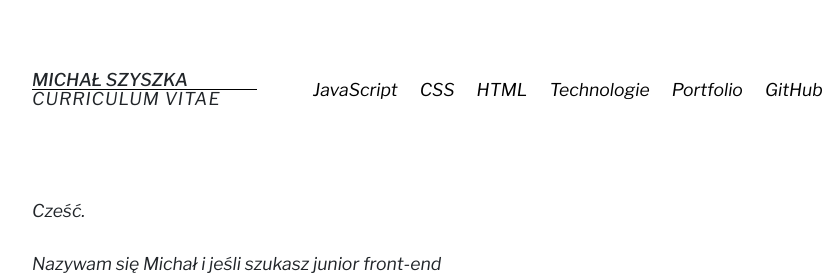
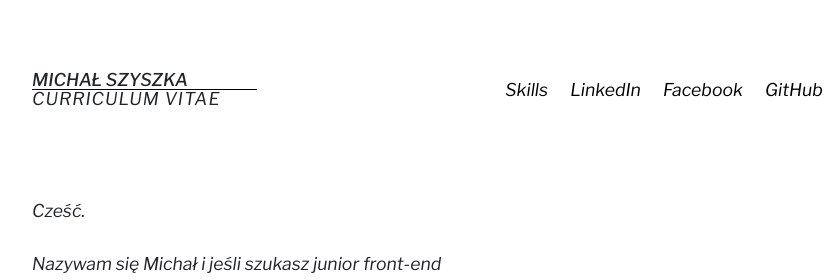
Before and after one commit to mszyszka/Curriculum-Vitae, a plain HTML site: page index-kropki.html in a window 1280 px wide. Shown: the top 280 px of the page, 123-963 px from the left. Drawn offline with nearby package versions, Linux system fonts and the light colour scheme.

Commit message:
I fixed menu for width over 992px

```diff
--- a/css/style.css
+++ b/css/style.css
@@ -391,8 +391,9 @@ footer {
         margin-top: 55px;
     }
     .navContainer {
-        float: left;   /*over 1200 px float : right*/
-        margin-top: 50px; /*over 1200 px margin-top : -21px*/
+    display: inline-block;
+    float: right;
+    margin-top: -20px;
 
     }
 
@@ -431,7 +432,6 @@ footer {
     }
     .navContainer .navMenu li {
         display: inline-block;
-        padding: 10px 15px; /*over 1200 px padding : 10px*/
     }
     .navContainer .navMenu li:first-child {
         margin-top: 0;
--- a/index-kropki.html
+++ b/index-kropki.html
@@ -42,11 +42,9 @@
 
                     <div class="clearfix"></div>
                     <ul class="navMenu">
-                        <li><a href="#" id="link1">JavaScript</a></li>
-                        <li><a href="#" id="link2">CSS</a></li>
-                        <li><a href="#" id="link3">HTML</a></li>
-                        <li><a href="#" id="link4">Technologie</a></li>
-                        <li><a href="http://www.xn--micha-szyszka-portfolio-g2d.pl/" target="_blank">Portfolio</a></li>
+                        <li><a href="#" id="link1">Skills</a></li>
+                        <li><a href="#" id="link2">LinkedIn</a></li>
+                        <li><a href="#" id="link3">Facebook</a></li>
                         <li><a href="https://github.com/mszyszka" target="_blank">GitHub</a></li>
                         <li id="plFlag">
                             <a href="index.html"><img src="img/flaga-polski.jpg" alt="flaga Polski"></a>
```
